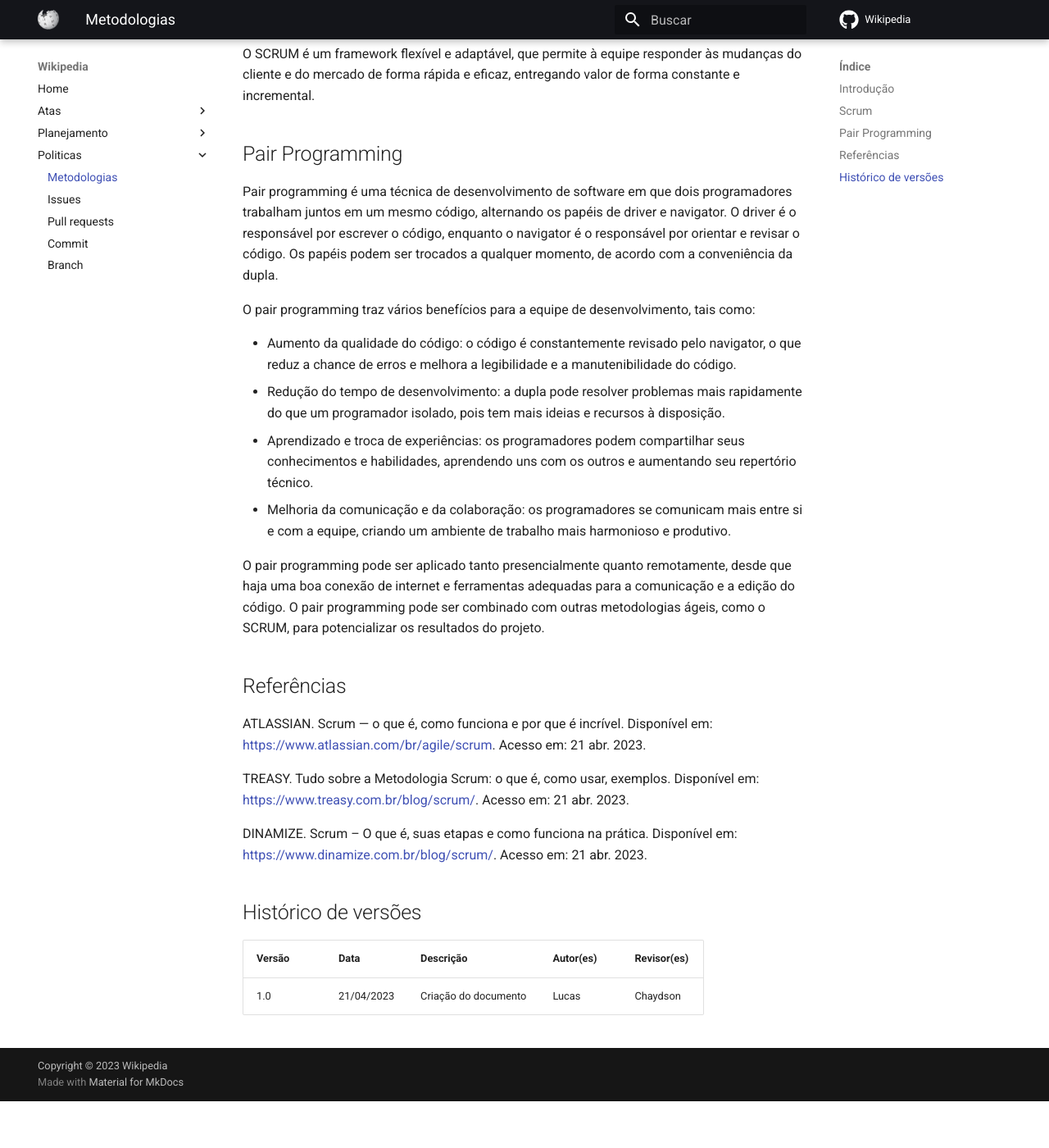
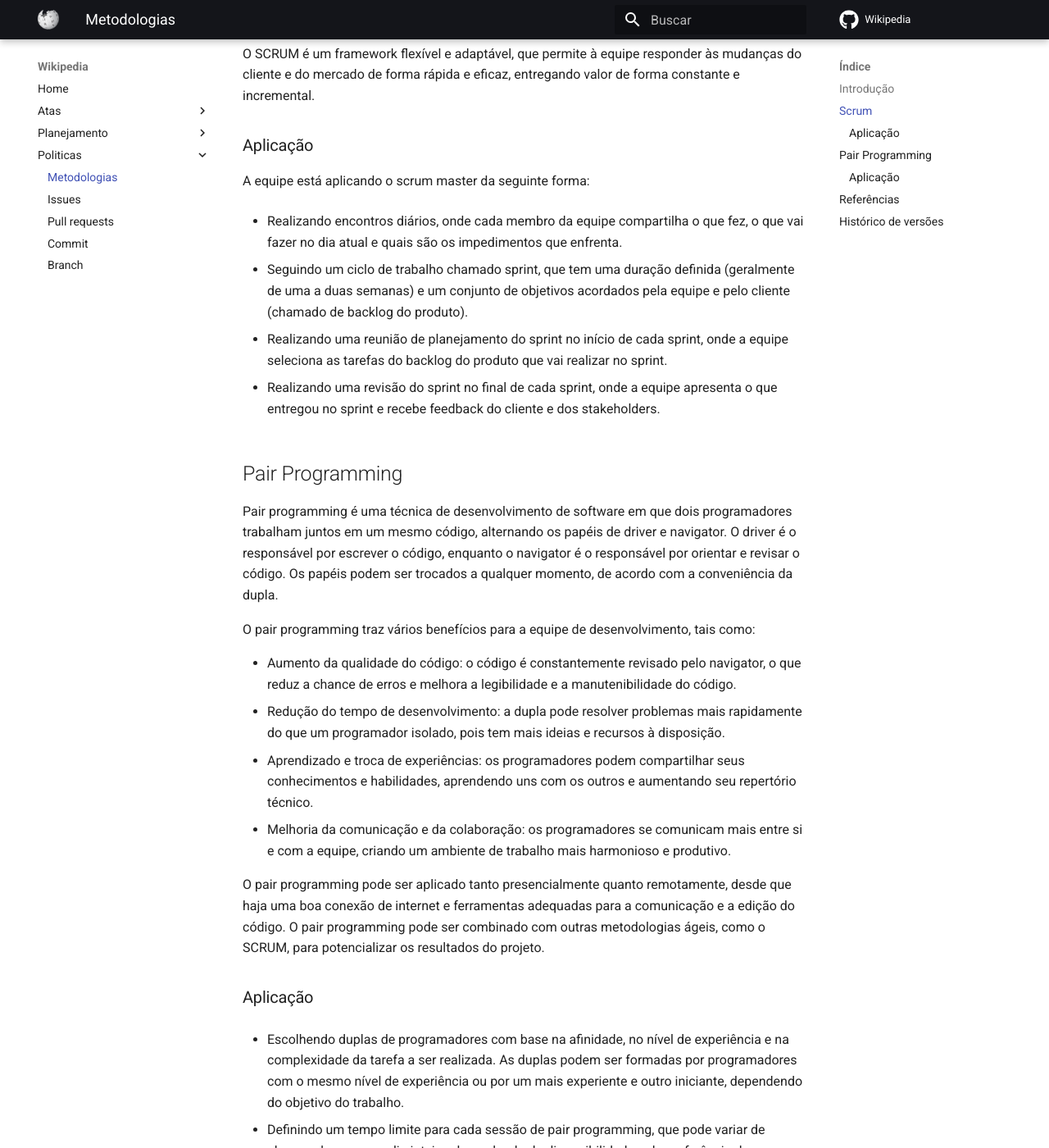
Before and after one commit to Interacao-Humano-Computador/2023.1-Wikipedia, an MkDocs documentation site: the page built from docs/politicas/metodologias.md, in a window 1280 px wide and 1400 px high, scrolled down 931 px. Shown: the whole window at 82% size. Built offline with MkDocs 1.6.1 and Material for MkDocs 9.7.7, drawn with Linux system fonts in a browser that asks for light colours; comment, search, counter and statistics services are not loaded; before the commit the page ends 2274 px from its top, so only the background shows below that; some of the changed text lies outside the part shown.

Commit message:
Ajustes solicitados

```diff
--- a/docs/politicas/metodologias.md
+++ b/docs/politicas/metodologias.md
@@ -13,6 +13,18 @@ O SCRUM também define quatro eventos principais: o Planejamento da Sprint, a Re
 
 O SCRUM é um framework flexível e adaptável, que permite à equipe responder às mudanças do cliente e do mercado de forma rápida e eficaz, entregando valor de forma constante e incremental.
 
+### Aplicação
+
+A equipe está aplicando o scrum master da seguinte forma:
+
+- Realizando encontros diários, onde cada membro da equipe compartilha o que fez, o que vai fazer no dia atual e quais são os impedimentos que enfrenta.
+
+- Seguindo um ciclo de trabalho chamado sprint, que tem uma duração definida (geralmente de uma a duas semanas) e um conjunto de objetivos acordados pela equipe e pelo cliente (chamado de backlog do produto).
+
+- Realizando uma reunião de planejamento do sprint no início de cada sprint, onde a equipe seleciona as tarefas do backlog do produto que vai realizar no sprint.
+
+- Realizando uma revisão do sprint no final de cada sprint, onde a equipe apresenta o que entregou no sprint e recebe feedback do cliente e dos stakeholders.
+
 ## Pair Programming
 
 Pair programming é uma técnica de desenvolvimento de software em que dois programadores trabalham juntos em um mesmo código, alternando os papéis de driver e navigator. O driver é o responsável por escrever o código, enquanto o navigator é o responsável por orientar e revisar o código. Os papéis podem ser trocados a qualquer momento, de acordo com a conveniência da dupla.
@@ -25,6 +37,16 @@ O pair programming traz vários benefícios para a equipe de desenvolvimento, ta
 - Melhoria da comunicação e da colaboração: os programadores se comunicam mais entre si e com a equipe, criando um ambiente de trabalho mais harmonioso e produtivo.
 
 O pair programming pode ser aplicado tanto presencialmente quanto remotamente, desde que haja uma boa conexão de internet e ferramentas adequadas para a comunicação e a edição do código. O pair programming pode ser combinado com outras metodologias ágeis, como o SCRUM, para potencializar os resultados do projeto.
+
+### Aplicação
+
+- Escolhendo duplas de programadores com base na afinidade, no nível de experiência e na complexidade da tarefa a ser realizada. As duplas podem ser formadas por programadores com o mesmo nível de experiência ou por um mais experiente e outro iniciante, dependendo do objetivo do trabalho.
+
+- Definindo um tempo limite para cada sessão de pair programming, que pode variar de algumas horas a um dia inteiro, dependendo da disponibilidade e da preferência dos programadores.
+
+- Estabelecendo regras de comunicação e feedback entre os pares, como respeitar as opiniões alheias, evitar interrupções desnecessárias, elogiar os acertos e sugerir melhorias.
+
+- Utilizando ferramentas que facilitem o trabalho em conjunto, como editores de código colaborativos, plataformas de videoconferência e sistemas de controle de versão.
 
 ## Referências
 
```
Also changed, not shown: docs/politicas/pullrequest.md (+8 -2 lines).
